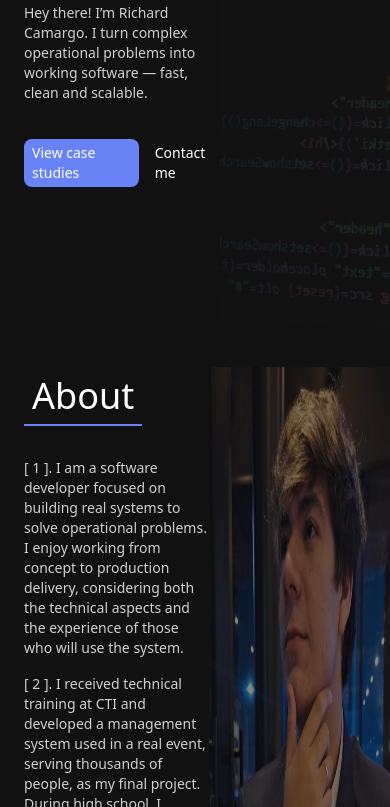
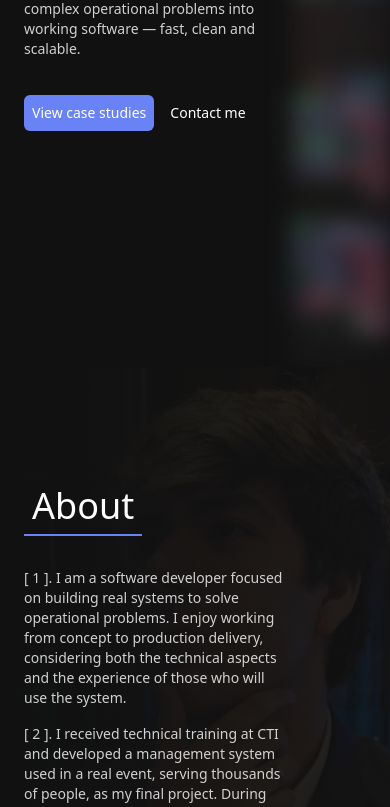
Before and after one commit to RichinW/my-portfolio, a Next.js app: page / in a window 390 px wide. Shown: the part 477-1284 px from the top of the page. Built offline with nearby package versions, Linux system fonts and the light colour scheme.

Commit message:
Responsividade mobile

```diff
--- a/src/app/page.tsx
+++ b/src/app/page.tsx
@@ -136,7 +136,7 @@ export default function Home() {
             <div className="mt-4 flex items-center gap-4">
               <a
                 href="#case"
-                className="lg:px-6 md:px-4 px-2 md:py-3 py-1 lg:py-4 rounded-md text-white font-medium bg-[#6983F7] hover:bg-[#5a70e0] lg:text-lg md:text-md text-sm"
+                className="lg:px-6 md:px-4 px-2 md:py-3 py-2 lg:py-4 lg:rounded-md rounded-sm text-white font-medium bg-[#6983F7] hover:bg-[#5a70e0] lg:text-lg md:text-md text-sm"
               >
                 {t.hero.button1}
               </a>
@@ -151,15 +151,15 @@ export default function Home() {
           <img
             src="/programming-vibes.jpg"
             alt="Programming Vibes"
-            className="h-screen object-cover"
+            className="h-screen object-cover w-1/4 lg:blur-sm blur-md"
           />
         </div>
         <div
           id="about"
-          className="h-screen scroll-mt-20 flex justify-between items-center lg:pl-32 md:pl-16 pl-6 lg:pr-52 w-full bg-[#111] relative"
+          className="h-screen scroll-mt-20 flex justify-between items-center lg:pl-32 md:pl-16 lg:pr-52 w-full bg-[#111] relative"
         >
           <div className="bg-white/60 md:block hidden size-60 rounded-full blur-3xl absolute top-1/2 right-0 transform translate-x-32 -translate-y-1/2"></div>
-          <div className="text-white">
+          <div className="text-white lg:z-0 z-10 pl-6 lg:max-w-full max-w-72">
             <p className="text-4xl md:text-6xl lg:text-7xl border-b-2 border-[#6983F7] inline-block p-2">
               {t.about.title}
             </p>
@@ -169,9 +169,9 @@ export default function Home() {
               ))}
             </div>
           </div>
-          <div className="h-full relative">
-            <div className="h-full bg-[#111111]/50 absolute inset-0 "></div>
-            <img className="h-full" src="/foto-minha-v2.jpeg" alt="" />
+          <div className="lg:h-full lg:w-auto size-full inset-0 absolute lg:relative">
+            <div className="h-full lg:from-[#111]/70 lg:to-[#111]/70 bg-linear-to-r from-[#111111] to-[#111111]/90 absolute inset-0 "></div>
+            <img className="h-full object-cover" src="/foto-minha-v2.jpeg" alt="" />
           </div>
         </div>
         <div
```
